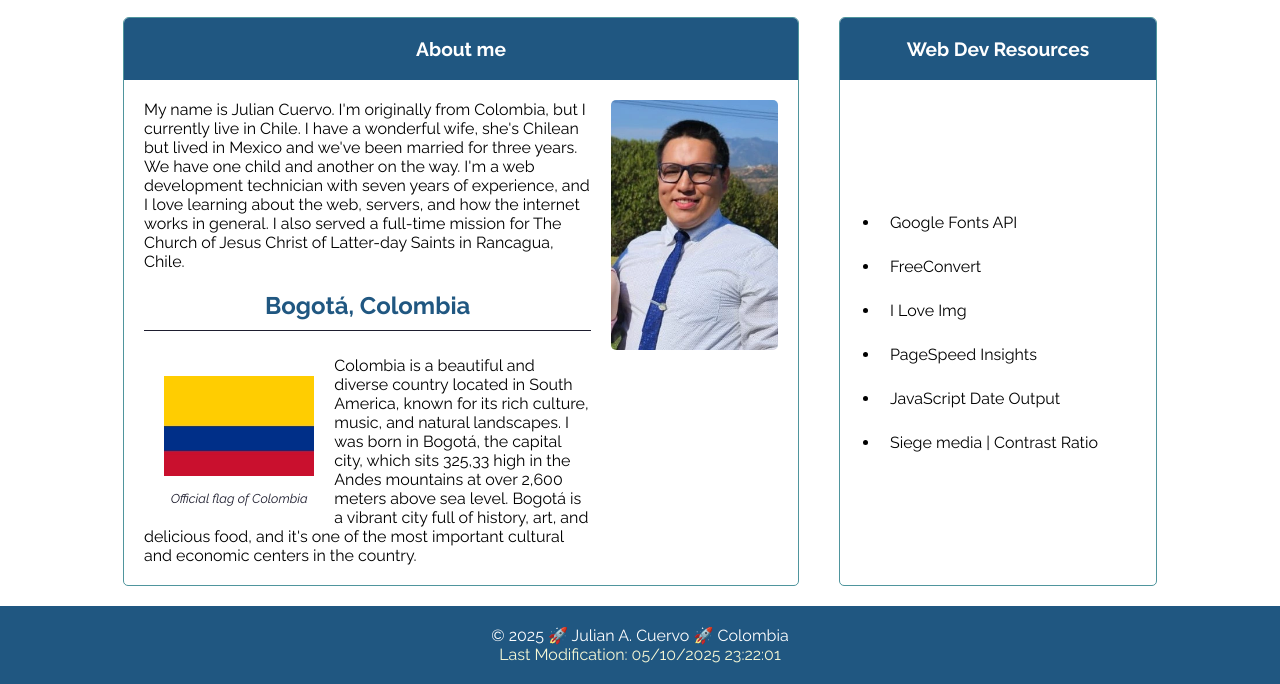
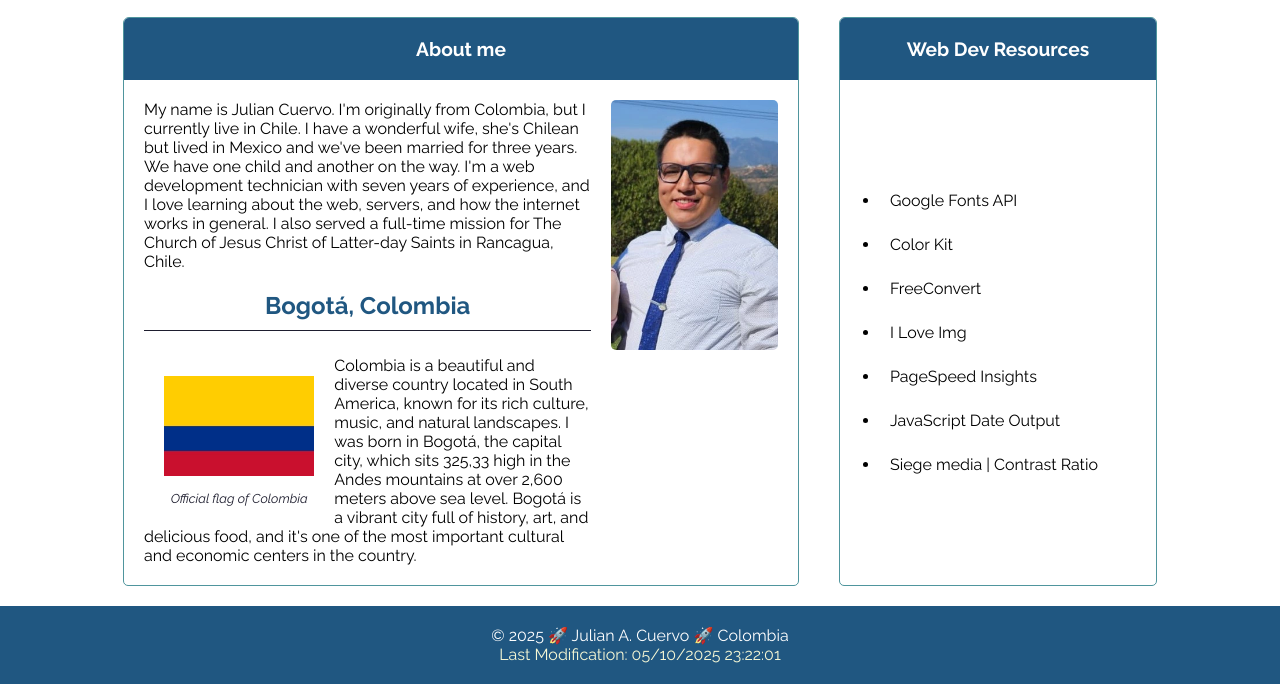
Before and after one commit to jcuervonarvaez/wdd131, a plain HTML site: page index.html in a window 1280 px wide. Shown: the part 141-825 px from the top of the page. Drawn offline with Linux system fonts and the light colour scheme.

Commit message:
fix(link): clean anchor

```diff
--- a/index.html
+++ b/index.html
@@ -1,7 +1,7 @@
 <!DOCTYPE html>
 <html lang="en-US">
   <head>
-    <meta charset="UTF-8">
+    <meta charset="UTF-8" />
     <meta name="viewport" content="width=device-width, initial-scale=1" />
     <meta
       name="description"
@@ -97,6 +97,9 @@
                 <a href="https://fonts.google.com/">Google Fonts API</a>
               </li>
               <li>
+                <a href="https://colorkit.co/">Color Kit</a>
+              </li>
+              <li>
                 <a href="https://www.freeconvert.com">FreeConvert</a>
               </li>
               <li>
```
